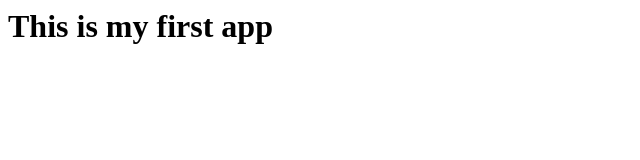
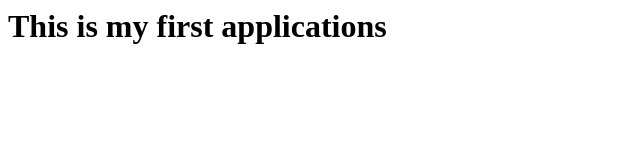
Before and after one commit to kagolo/E-commerce, a plain HTML site: page index.html in a window 1280 px wide. Shown: the whole page, without its empty margins (0-640 px from the left). Drawn offline with Linux system fonts and the light colour scheme.

Commit message:
changed from app to application

```diff
--- a/index.html
+++ b/index.html
@@ -1,6 +1,6 @@
 <html>
     <head></head>
     <body>
-        <h1>This is my first app</h1>
+        <h1>This is my first applications</h1>
     </body>
 </html>
```
